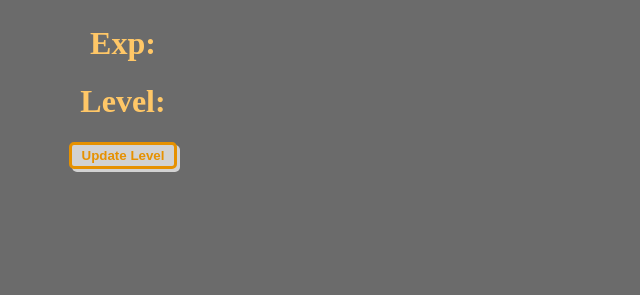
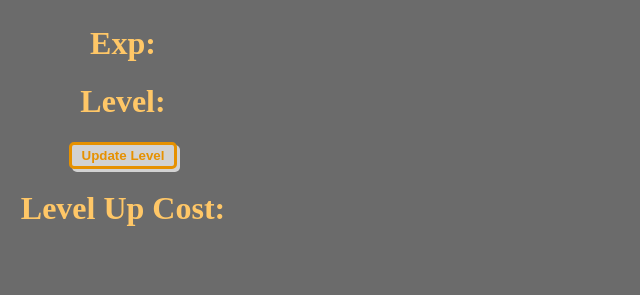
Before and after one commit to MelihKacan/Django-Quiz-App, a Django app: page /user_dashboard_web_page in a window 1280 px wide. Shown: the part 250-545 px from the top of the page, without its empty margins (0-640 px from the left). Run offline with Django 5.2, Linux system fonts and the light colour scheme; a user stored in the database is signed in; data comes from the database, SQL or seed files in the repository; both versions use the stored data as it was after the commit.

Commit message:
User Level Up System Mini Update (Luck System Removed)

```diff
--- a/django_quiz_app/static/js/quiz_page.js
+++ b/django_quiz_app/static/js/quiz_page.js
@@ -81,7 +81,7 @@
                         },
                         data: JSON.stringify({
                             "currently_user": currentlyUser,
-                            "exp": (Math.floor(Math.random() * 25) + 1)
+                            "exp": l * 5,
                         }),
                         contentType: "application/json",
                         success: function(response){
--- a/django_quiz_app/static/js/user_dashboard.js
+++ b/django_quiz_app/static/js/user_dashboard.js
@@ -19,12 +19,28 @@
         $(".user_dashboard_user_photo").attr('src', full_url);
         $("#quiz_success").html(_success);
 
+        switch (true) {
+            case (4 >= data.user_profile.user_level):
+            $("#user_level_up").append(100)
+            break;
+            case (4 < data.user_profile.user_level && data.user_profile.user_level < 10):
+            $("#user_level_up").append(300)
+            break;
+            case (10 <= data.user_profile.user_level && data.user_profile.user_level < 20):
+            $("#user_level_up").append(500)
+            break;
+            case (20 <= data.user_profile.user_level && data.user_profile.user_level < 30):
+            $("#user_level_up").append(1000)
+            break;
+            case (30 == data.user_profile.user_level):
+            $("#user_level_up").hide()
+            break;
+          }
+
         $("#user_level_button").click(function(){
-            if(data.user_profile.user_exp >= 100){
-                var random = Math.floor(Math.random() * 2) + 1
-                alert(random)
-                if(random == 2){
-                    alert("Level Atladın. Tebrikler")
+            switch (true) {
+                case (4 >= data.user_profile.user_level &&  data.user_profile.user_exp >= 100):
+                alert("Level Atladın. Tebrikler")
                     $.ajax({
                         url: "/user_level_api_post",
                         type: "POST",
@@ -44,9 +60,10 @@
                             console.log(xhr.responseText);
                         }
                     });
-                }
-                else{
-                    alert("Şanssızlık sonucu level atlayamadın. Bir dahaki sefere bol şans")
+                break;
+                case (4 < data.user_profile.user_level && data.user_profile.user_level < 10  &&  data.user_profile.user_exp >= 300):
+                    console.log(data.user_profile.user_level)
+                    alert("Level Atladın. Tebrikler")
                     $.ajax({
                         url: "/user_level_api_post",
                         type: "POST",
@@ -55,8 +72,8 @@
                         },
                         data: JSON.stringify({
                             "user": data.user_id,
-                            "user_level": data.user_profile.user_level,
-                            "user_exp": data.user_profile.user_exp - 100
+                            "user_level": data.user_profile.user_level + 1,
+                            "user_exp": data.user_profile.user_exp - 300
                         }),
                         contentType: "application/json",
                         success: function(response){
@@ -66,11 +83,57 @@
                             console.log(xhr.responseText);
                         }
                     });
-                }
-            }
-            else{
-                alert("Yeterli Exp Puanın Yok")
-            }
+                break;
+                case (10 <= data.user_profile.user_level && data.user_profile.user_level < 20 &&  data.user_profile.user_exp >= 500):
+                alert("Level Atladın. Tebrikler")
+                    $.ajax({
+                        url: "/user_level_api_post",
+                        type: "POST",
+                        headers: {
+                            'X-CSRFToken': csrfToken
+                        },
+                        data: JSON.stringify({
+                            "user": data.user_id,
+                            "user_level": data.user_profile.user_level + 1,
+                            "user_exp": data.user_profile.user_exp - 500
+                        }),
+                        contentType: "application/json",
+                        success: function(response){
+                            location.reload(true);
+                        },
+                        error: function(xhr, status, error){
+                            console.log(xhr.responseText);
+                        }
+                    });
+                break;
+                case (20 <= data.user_profile.user_level && data.user_profile.user_level < 30 &&  data.user_profile.user_exp >= 1000):
+                alert("Level Atladın. Tebrikler")
+                    $.ajax({
+                        url: "/user_level_api_post",
+                        type: "POST",
+                        headers: {
+                            'X-CSRFToken': csrfToken
+                        },
+                        data: JSON.stringify({
+                            "user": data.user_id,
+                            "user_level": data.user_profile.user_level + 1,
+                            "user_exp": data.user_profile.user_exp - 1000
+                        }),
+                        contentType: "application/json",
+                        success: function(response){
+                            location.reload(true);
+                        },
+                        error: function(xhr, status, error){
+                            console.log(xhr.responseText);
+                        }
+                    });
+                break;
+                case(30 == data.user_profile.user_level):
+                alert("Maksimum Levele Ulaştın Zaten")
+                break;
+                default:
+                    alert("Yeterli Exp Puanın Yok")
+              }
         })
 })
 })
--- a/django_quiz_app/templates/user_dashboard.html
+++ b/django_quiz_app/templates/user_dashboard.html
@@ -22,6 +22,7 @@
         <h1 class="user_dashboard_username" id="user_exp">Exp:</h1>
         <h1 class="user_dashboard_username" id="user_level">Level:</h1>
         <button class="user_dashboard_username" id="user_level_button">Update Level</button>
+        <h1 class="user_dashboard_username" id="user_level_up">Level Up Cost:</h1>
     </div>
     <div class="quizzes_container">
         <h1 style="display: inline;" class="user_dashboard_quiz_name">Quizzes</h1>
```
Also changed, not shown: django_quiz_app/db.sqlite3.
